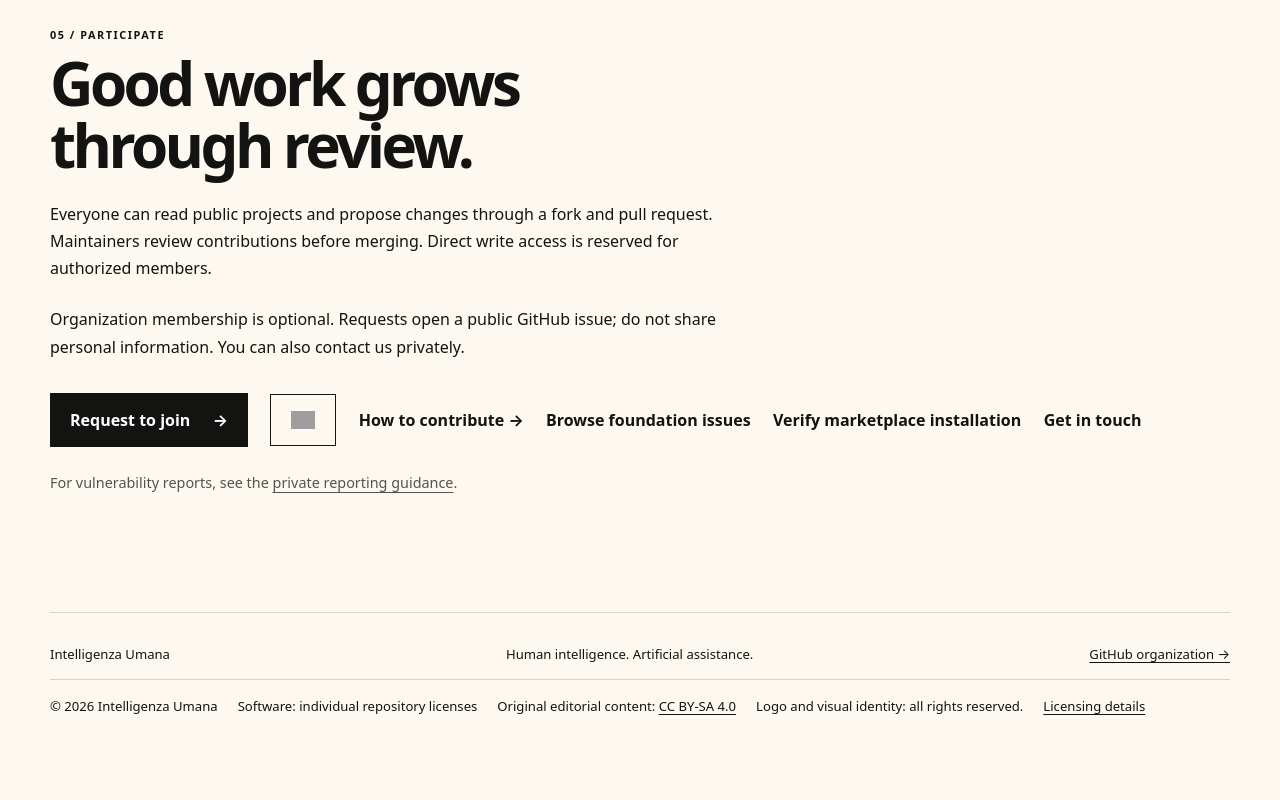
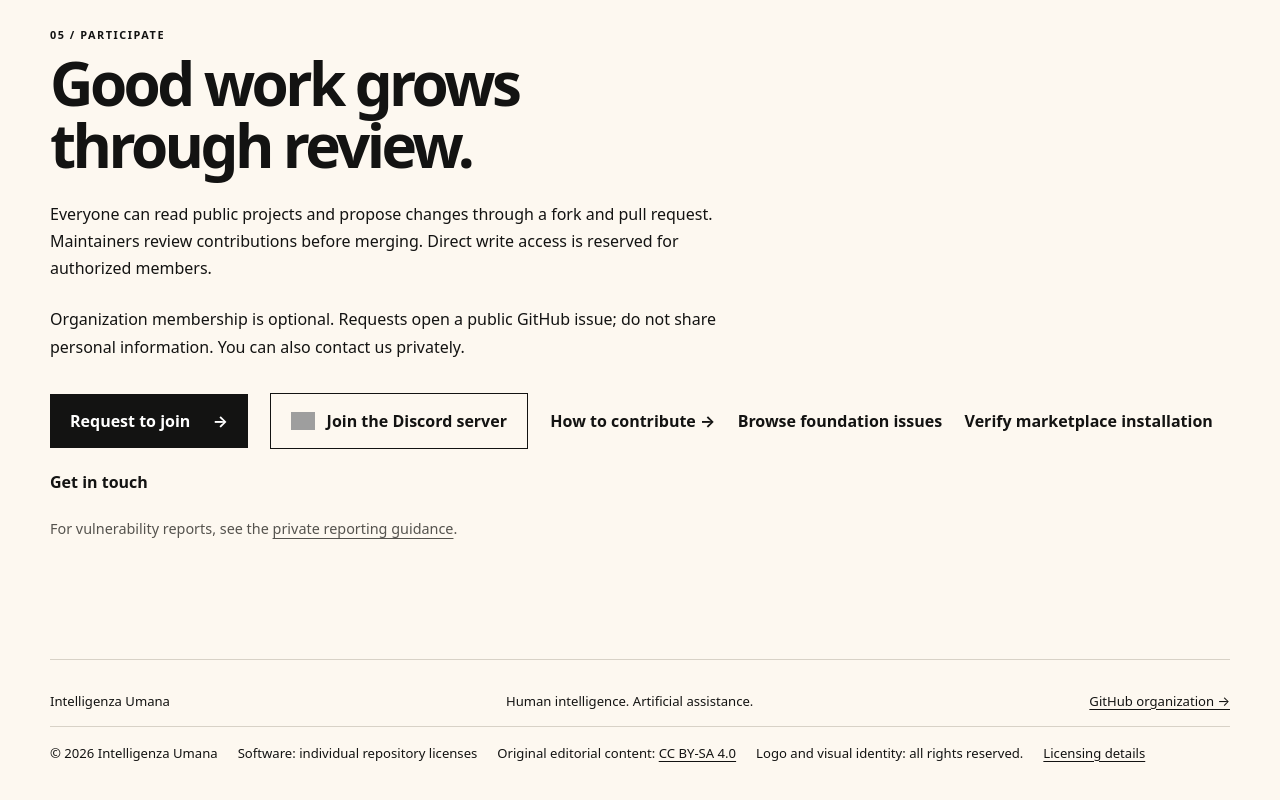
Before and after one commit to Intelligenza-Umana/intelligenza-umana-web, an Angular app: page / in a window 1280 px wide. Shown: the part 5333-6133 px from the top of the page. Built offline with nearby package versions, Linux system fonts and the light colour scheme; no server answers; grey boxes are pictures that could not be loaded.

Commit message:
docs: add official Discord community invitation

```diff
--- a/src/app/site-copy.ts
+++ b/src/app/site-copy.ts
@@ -89,6 +89,7 @@ const en = {
   contributeBody:
     'Everyone can read public projects and propose changes through a fork and pull request. Maintainers review contributions before merging. Direct write access is reserved for authorized members.',
   joinCommunity: 'Request to join',
+  discordCommunity: 'Join the Discord server',
   membershipNote: 'Organization membership is optional. Requests open a public GitHub issue; do not share personal information. You can also contact us privately.',
   contributeLink: 'How to contribute',
   foundationIssues: 'Browse foundation issues',
@@ -195,6 +196,7 @@ const it: typeof en = {
   contributeBody:
     'Chiunque può consultare i progetti pubblici e proporre modifiche tramite un fork e una pull request. I manutentori esaminano i contributi prima di integrarli. L’accesso diretto in scrittura è riservato alle persone autorizzate.',
   joinCommunity: 'Richiedi di entrare',
+  discordCommunity: 'Entra nel server Discord',
   membershipNote: 'L’adesione all’organizzazione è facoltativa. La richiesta apre una issue pubblica su GitHub: non condividere dati personali. Puoi anche contattarci in privato.',
   contributeLink: 'Come contribuire',
   foundationIssues: 'Consulta le issue della fondazione',
```
